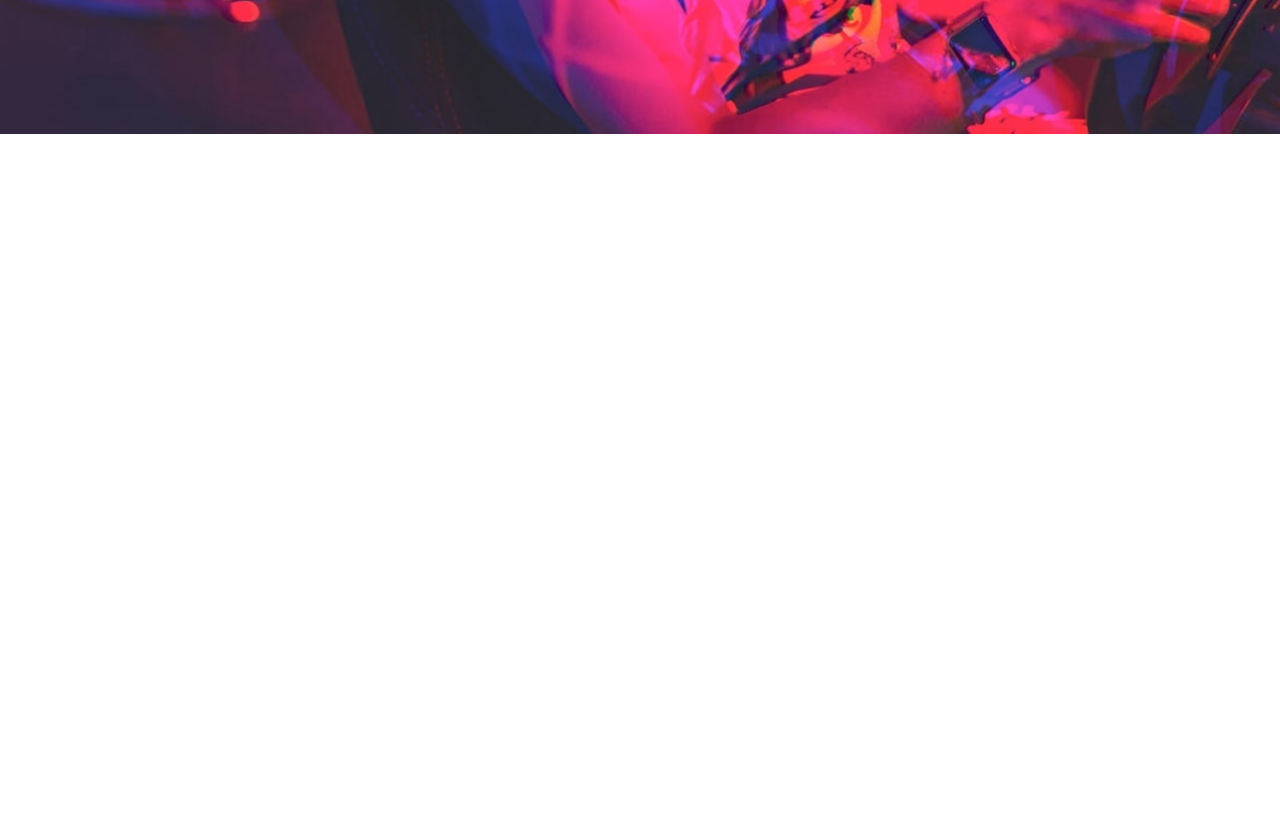
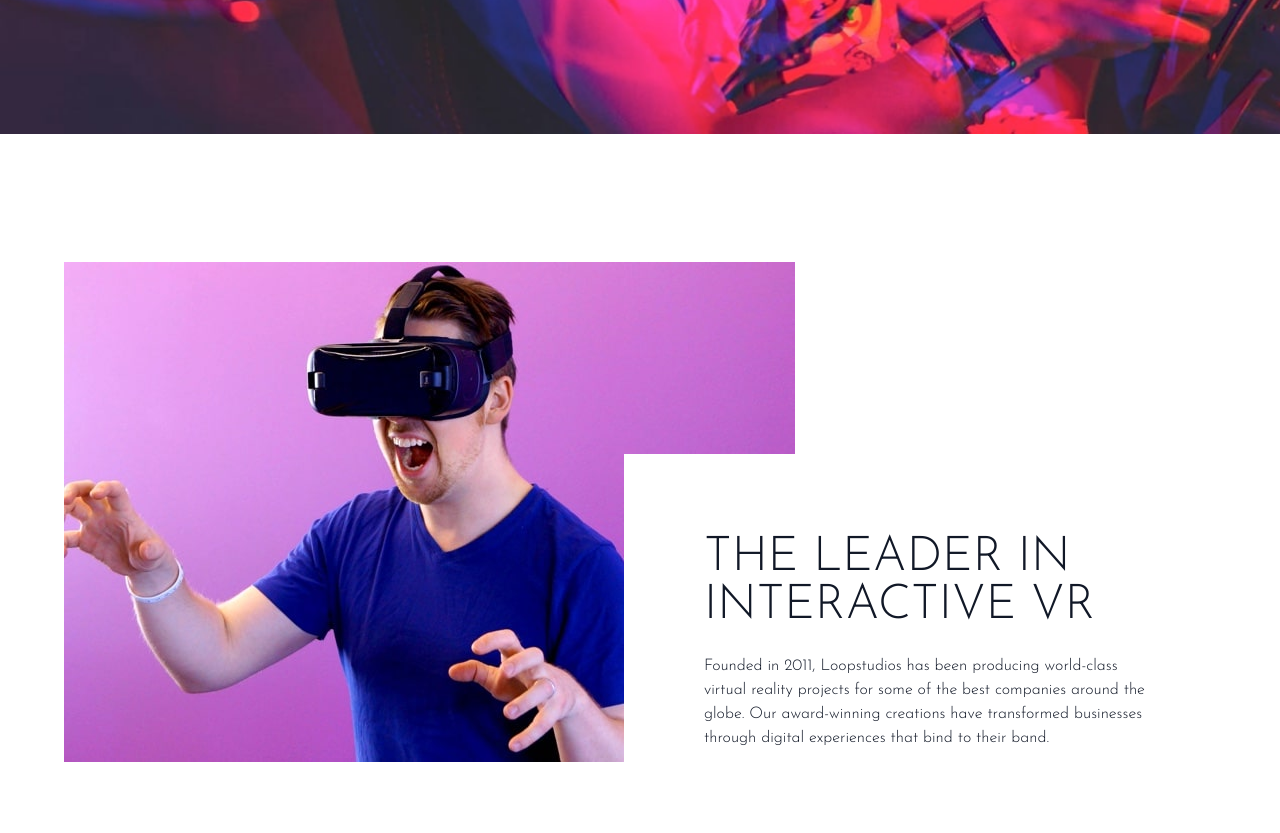
Before and after one commit to tertcoder/loopstudios, a website: page index.html in a window 1280 px wide. Shown: the part 522-1355 px from the top of the page. Before the commit the page ends 800 px from the top, so only its background shows below. Drawn offline with Linux system fonts and the light colour scheme.

Commit message:
feature section styling

```diff
--- a/index.html
+++ b/index.html
@@ -68,5 +68,33 @@
         </div>
       </div>
     </section>
+
+    <!-- Features Section -->
+    <section id="feature">
+      <!-- Feature Container -->
+      <div
+        class="container relative flex flex-col max-w-6xl px-6 mx-auto my-32 text-gray-900 md:flex-row md:px-0"
+      >
+        <!-- Image -->
+        <img src="images/desktop/image-interactive.jpg" alt="" />
+
+        <!-- Text Container -->
+        <div
+          class="pr-0 bg-white top-48 md:absolute md:right-0 md:py-20 md:pl-20"
+        >
+          <h2
+            class="max-w-lg mt-10 mb-6 font-sans text-4xl text-center text-gray-900 uppercase md:text-5xl md:mt-0 md:text-left"
+          >
+            The leader in interactive VR
+          </h2>
+          <p class="max-w-md text-center md:text-left">
+            Founded in 2011, Loopstudios has been producing world-class virtual
+            reality projects for some of the best companies around the globe.
+            Our award-winning creations have transformed businesses through
+            digital experiences that bind to their band.
+          </p>
+        </div>
+      </div>
+    </section>
   </body>
 </html>
```
Also changed, not shown: css/style.css.
